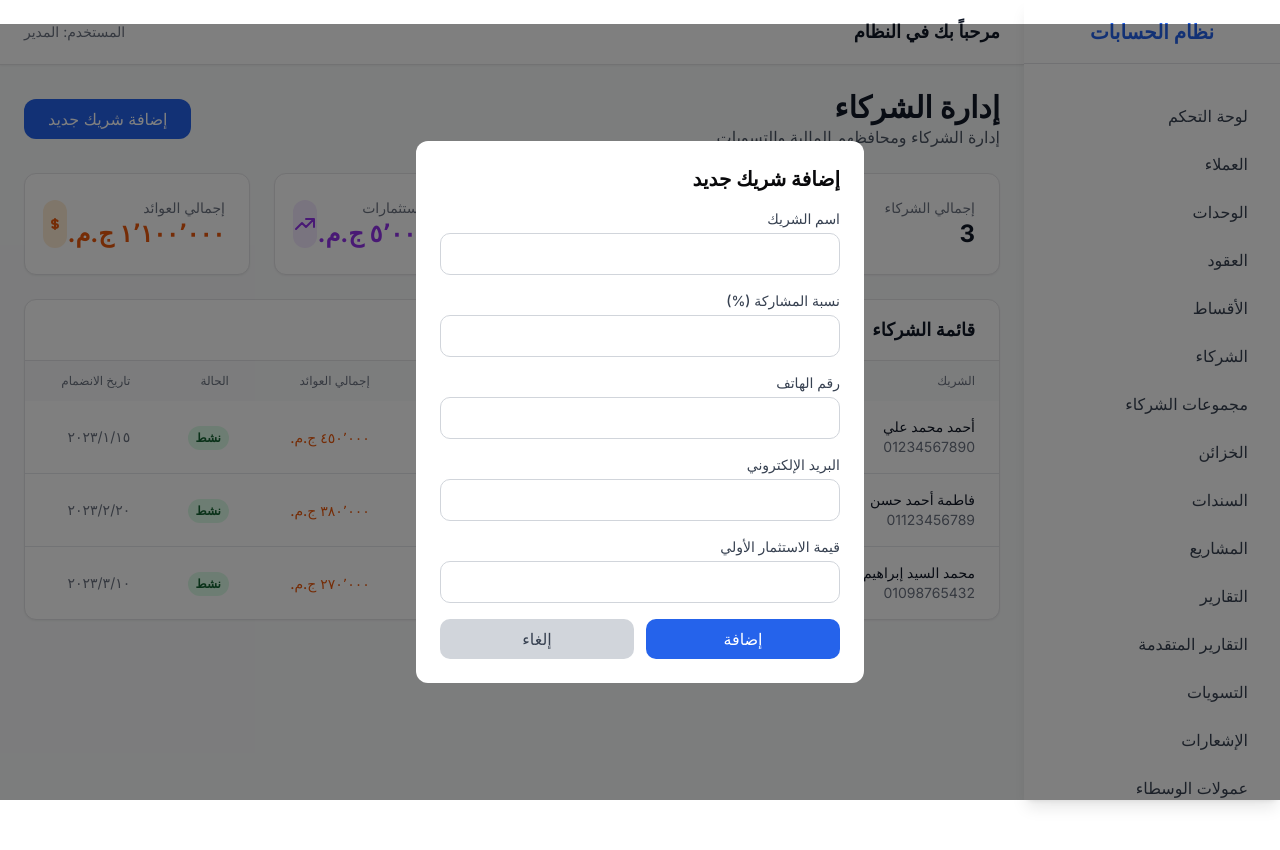
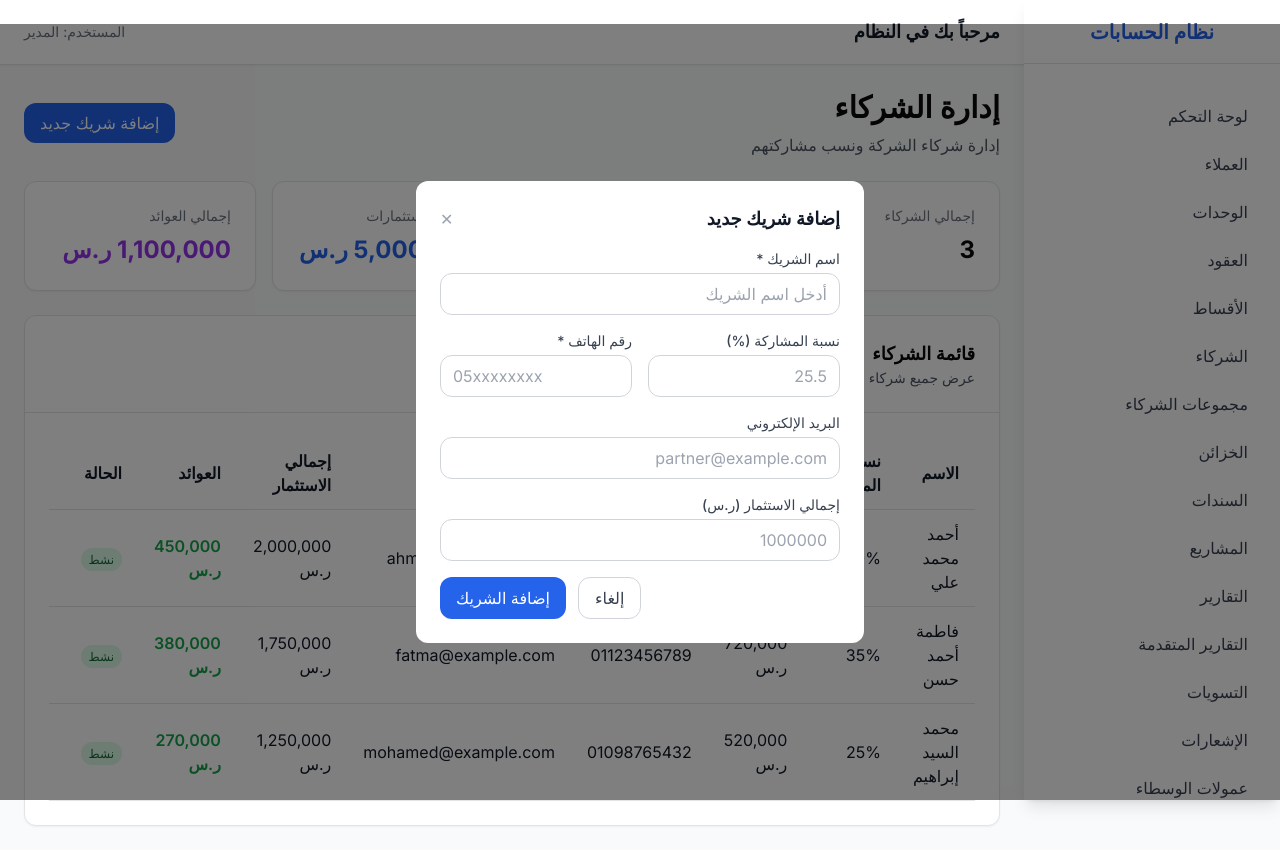
Before and after one commit to hagagmohamed702-create/Go-away-, a Next.js app: page /partners in a window 1280 px wide. Both pictures are taken after a click on the button "إضافة شريك جديد". Before the commit the page ends 800 px from the top, so only its background shows below. Built offline with nearby package versions, Linux system fonts and the light colour scheme.

Commit message:
🔧 FIX: Resolve API and UI Issues - Fix partners page add functionality with proper error handling - Improve client and units data fetching - Add comprehensive validation and error messages - Enhance user experience with loading states

```diff
--- a/app/partners/page.tsx
+++ b/app/partners/page.tsx
@@ -18,6 +18,7 @@ interface Partner {
 export default function PartnersPage() {
   const [partners, setPartners] = useState<Partner[]>([])
   const [loading, setLoading] = useState(true)
+  const [error, setError] = useState('')
   const [showAddForm, setShowAddForm] = useState(false)
   const [newPartner, setNewPartner] = useState({
     name: '',
@@ -27,27 +28,49 @@ export default function PartnersPage() {
     totalInvestment: ''
   })
 
-  useEffect(() => {
-    fetchPartners()
-  }, [])
-
+  // Fetch partners
   const fetchPartners = async () => {
     try {
+      setLoading(true)
+      setError('')
       const response = await fetch('/api/partners')
       const data = await response.json()
+
       if (data.success) {
-        setPartners(data.data)
+        setPartners(data.data || [])
+      } else {
+        setError(data.error || 'خطأ في جلب البيانات')
       }
-    } catch (error) {
-      console.error('Error fetching partners:', error)
+    } catch (err) {
+      console.error('Error fetching partners:', err)
+      setError('خطأ في الاتصال بالخادم')
     } finally {
       setLoading(false)
     }
   }
 
+  useEffect(() => {
+    fetchPartners()
+  }, [])
+
+  // Add new partner
   const handleAddPartner = async (e: React.FormEvent) => {
     e.preventDefault()
+
     try {
+      setError('')
+
+      // Validation
+      if (!newPartner.name.trim()) {
+        setError('يرجى إدخال اسم الشريك')
+        return
+      }
+
+      if (!newPartner.phone.trim()) {
+        setError('يرجى إدخال رقم الهاتف')
+        return
+      }
+
       const response = await fetch('/api/partners', {
         method: 'POST',
         headers: {
@@ -55,14 +78,16 @@ export default function PartnersPage() {
         },
         body: JSON.stringify({
           name: newPartner.name,
-          sharePercentage: parseFloat(newPartner.sharePercentage),
+          sharePercentage: parseFloat(newPartner.sharePercentage) || 0,
           phone: newPartner.phone,
           email: newPartner.email,
-          totalInvestment: parseFloat(newPartner.totalInvestment)
+          totalInvestment: parseFloat(newPartner.totalInvestment) || 0
         }),
       })
 
-      if (response.ok) {
+      const result = await response.json()
+
+      if (result.success) {
         await fetchPartners()
         setShowAddForm(false)
         setNewPartner({
@@ -73,243 +98,259 @@ export default function PartnersPage() {
           totalInvestment: ''
         })
         alert('تم إضافة الشريك بنجاح!')
+      } else {
+        setError(result.error || 'خطأ في إضافة الشريك')
       }
-    } catch (error) {
-      console.error('Error adding partner:', error)
-      alert('حدث خطأ في إضافة الشريك')
+    } catch (err) {
+      console.error('Error adding partner:', err)
+      setError('خطأ في الاتصال بالخادم')
     }
   }
 
-  const formatCurrency = (amount: number) => {
-    return new Intl.NumberFormat('ar-EG', {
-      style: 'currency',
-      currency: 'EGP',
-      minimumFractionDigits: 0,
-    }).format(amount)
-  }
+  // Calculate stats
+  const totalInvestment = partners.reduce((sum, partner) => sum + partner.totalInvestment, 0)
+  const totalReturns = partners.reduce((sum, partner) => sum + partner.totalReturns, 0)
+  const activePartners = partners.filter(p => p.status === 'نشط').length
 
   if (loading) {
     return (
-      <div className="p-6 flex justify-center items-center min-h-64">
-        <div className="text-lg text-gray-600">جاري تحميل بيانات الشركاء...</div>
+      <div className="p-6">
+        <div className="animate-pulse space-y-4">
+          <div className="h-8 bg-gray-200 rounded w-1/4"></div>
+          <div className="h-64 bg-gray-200 rounded"></div>
+        </div>
       </div>
     )
   }
 
   return (
     <div className="p-6 space-y-6" dir="rtl">
-      {/* Header */}
       <div className="flex justify-between items-center">
         <div>
-          <h1 className="text-3xl font-bold text-gray-900">إدارة الشركاء</h1>
-          <p className="text-gray-600">إدارة الشركاء ومحافظهم المالية والتسويات</p>
+          <h1 className="text-3xl font-bold mb-2">إدارة الشركاء</h1>
+          <p className="text-gray-600">إدارة شركاء الشركة ونسب مشاركتهم</p>
         </div>
         <button
           onClick={() => setShowAddForm(true)}
-          className="bg-blue-600 text-white px-6 py-2 rounded-lg hover:bg-blue-700 transition-colors"
+          className="bg-blue-600 hover:bg-blue-700 text-white px-4 py-2 rounded-lg transition-colors"
         >
           إضافة شريك جديد
         </button>
       </div>
 
-      {/* Stats Cards */}
-      <div className="grid gap-6 md:grid-cols-2 lg:grid-cols-4">
-        <div className="bg-white p-6 rounded-lg shadow-sm border">
-          <div className="flex items-center justify-between">
-            <div>
-              <p className="text-sm font-medium text-gray-500">إجمالي الشركاء</p>
-              <p className="text-2xl font-bold text-gray-900">{partners.length}</p>
+      {error && (
+        <div className="bg-red-50 border border-red-200 text-red-700 px-4 py-3 rounded-lg">
+          {error}
+          <button
+            onClick={() => setError('')}
+            className="float-left text-red-500 hover:text-red-700"
+          >
+            ✕
+          </button>
         </div>
-            <div className="w-12 h-12 bg-blue-100 rounded-lg flex items-center justify-center">
-              <svg className="w-6 h-6 text-blue-600" fill="none" stroke="currentColor" viewBox="0 0 24 24">
-                <path strokeLinecap="round" strokeLinejoin="round" strokeWidth={2} d="M17 20h5v-2a3 3 0 00-5.356-1.857M17 20H7m10 0v-2c0-.656-.126-1.283-.356-1.857M7 20H2v-2a3 3 0 015.356-1.857M7 20v-2c0-.656.126-1.283.356-1.857m0 0a5.002 5.002 0 019.288 0M15 7a3 3 0 11-6 0 3 3 0 016 0zm6 3a2 2 0 11-4 0 2 2 0 014 0zM7 10a2 2 0 11-4 0 2 2 0 014 0z" />
-              </svg>
+      )}
+
+      {/* Stats */}
+      <div className="grid gap-4 md:grid-cols-4">
+        <div className="bg-white p-6 rounded-lg border shadow-sm">
+          <h3 className="text-sm font-medium text-gray-500">إجمالي الشركاء</h3>
+          <div className="text-2xl font-bold mt-2">{partners.length}</div>
+        </div>
+        <div className="bg-white p-6 rounded-lg border shadow-sm">
+          <h3 className="text-sm font-medium text-gray-500">الشركاء النشطون</h3>
+          <div className="text-2xl font-bold text-green-600 mt-2">{activePartners}</div>
+        </div>
+        <div className="bg-white p-6 rounded-lg border shadow-sm">
+          <h3 className="text-sm font-medium text-gray-500">إجمالي الاستثمارات</h3>
+          <div className="text-2xl font-bold text-blue-600 mt-2">
+            {totalInvestment.toLocaleString()} ر.س
+          </div>
+        </div>
+        <div className="bg-white p-6 rounded-lg border shadow-sm">
+          <h3 className="text-sm font-medium text-gray-500">إجمالي العوائد</h3>
+          <div className="text-2xl font-bold text-purple-600 mt-2">
+            {totalReturns.toLocaleString()} ر.س
           </div>
         </div>
       </div>
 
-        <div className="bg-white p-6 rounded-lg shadow-sm border">
-          <div className="flex items-center justify-between">
-            <div>
-              <p className="text-sm font-medium text-gray-500">إجمالي المحافظ</p>
-              <p className="text-2xl font-bold text-green-600">
-                {formatCurrency(partners.reduce((sum, p) => sum + p.walletBalance, 0))}
-              </p>
+      {/* Partners List */}
+      <div className="bg-white rounded-lg border shadow-sm">
+        <div className="p-6 border-b">
+          <h2 className="text-lg font-semibold">قائمة الشركاء</h2>
+          <p className="text-sm text-gray-600">عرض جميع شركاء الشركة</p>
         </div>
-            <div className="w-12 h-12 bg-green-100 rounded-lg flex items-center justify-center">
-              <svg className="w-6 h-6 text-green-600" fill="none" stroke="currentColor" viewBox="0 0 24 24">
-                <path strokeLinecap="round" strokeLinejoin="round" strokeWidth={2} d="M12 8c-1.657 0-3 .895-3 2s1.343 2 3 2 3 .895 3 2-1.343 2-3 2m0-8c1.11 0 2.08.402 2.599 1M12 8V7m0 1v8m0 0v1m0-1c-1.11 0-2.08-.402-2.599-1" />
-              </svg>
+        <div className="p-6">
+          {partners.length === 0 ? (
+            <div className="text-center py-8 text-gray-500">
+              لا توجد شركاء مسجلين حتى الآن
             </div>
+          ) : (
+            <div className="overflow-x-auto">
+              <table className="w-full">
+                <thead className="border-b">
+                  <tr>
+                    <th className="text-right py-3 px-4 font-semibold text-gray-900">الاسم</th>
+                    <th className="text-right py-3 px-4 font-semibold text-gray-900">نسبة المشاركة</th>
+                    <th className="text-right py-3 px-4 font-semibold text-gray-900">رصيد المحفظة</th>
+                    <th className="text-right py-3 px-4 font-semibold text-gray-900">الهاتف</th>
+                    <th className="text-right py-3 px-4 font-semibold text-gray-900">البريد الإلكتروني</th>
+                    <th className="text-right py-3 px-4 font-semibold text-gray-900">إجمالي الاستثمار</th>
+                    <th className="text-right py-3 px-4 font-semibold text-gray-900">العوائد</th>
+                    <th className="text-right py-3 px-4 font-semibold text-gray-900">الحالة</th>
+                    <th className="text-right py-3 px-4 font-semibold text-gray-900">تاريخ الانضمام</th>
+                  </tr>
+                </thead>
+                <tbody>
+                  {partners.map((partner) => (
+                    <tr key={partner.id} className="border-b hover:bg-gray-50">
+                      <td className="py-3 px-4 font-medium text-gray-900">{partner.name}</td>
+                      <td className="py-3 px-4 text-gray-900">{partner.sharePercentage}%</td>
+                      <td className="py-3 px-4 text-gray-900">
+                        {partner.walletBalance.toLocaleString()} ر.س
+                      </td>
+                      <td className="py-3 px-4 text-gray-900">{partner.phone}</td>
+                      <td className="py-3 px-4 text-gray-900">{partner.email}</td>
+                      <td className="py-3 px-4 text-gray-900">
+                        {partner.totalInvestment.toLocaleString()} ر.س
+                      </td>
+                      <td className="py-3 px-4 text-green-600 font-semibold">
+                        {partner.totalReturns.toLocaleString()} ر.س
+                      </td>
+                      <td className="py-3 px-4">
+                        <span className={`px-2 py-1 text-xs rounded-full ${
+                          partner.status === 'نشط'
+                            ? 'bg-green-100 text-green-800'
+                            : 'bg-red-100 text-red-800'
+                        }`}>
+                          {partner.status}
+                        </span>
+                      </td>
+                      <td className="py-3 px-4 text-gray-900">
+                        {new Date(partner.joinDate).toLocaleDateString('ar-SA')}
+                      </td>
+                    </tr>
+                  ))}
+                </tbody>
+              </table>
+            </div>
+          )}
         </div>
       </div>
 
-        <div className="bg-white p-6 rounded-lg shadow-sm border">
-          <div className="flex items-center justify-between">
-            <div>
-              <p className="text-sm font-medium text-gray-500">إجمالي الاستثمارات</p>
-              <p className="text-2xl font-bold text-purple-600">
-                {formatCurrency(partners.reduce((sum, p) => sum + p.totalInvestment, 0))}
-              </p>
-            </div>
-            <div className="w-12 h-12 bg-purple-100 rounded-lg flex items-center justify-center">
-              <svg className="w-6 h-6 text-purple-600" fill="none" stroke="currentColor" viewBox="0 0 24 24">
-                <path strokeLinecap="round" strokeLinejoin="round" strokeWidth={2} d="M13 7h8m0 0v8m0-8l-8 8-4-4-6 6" />
-              </svg>
-            </div>
-          </div>
-        </div>
-
-        <div className="bg-white p-6 rounded-lg shadow-sm border">
-          <div className="flex items-center justify-between">
-            <div>
-              <p className="text-sm font-medium text-gray-500">إجمالي العوائد</p>
-              <p className="text-2xl font-bold text-orange-600">
-                {formatCurrency(partners.reduce((sum, p) => sum + p.totalReturns, 0))}
-              </p>
-            </div>
-            <div className="w-12 h-12 bg-orange-100 rounded-lg flex items-center justify-center">
-              <svg className="w-6 h-6 text-orange-600" fill="none" stroke="currentColor" viewBox="0 0 24 24">
-                <path strokeLinecap="round" strokeLinejoin="round" strokeWidth={2} d="M12 8c-1.657 0-3 .895-3 2s1.343 2 3 2 3 .895 3 2-1.343 2-3 2m0-8c1.11 0 2.08.402 2.599 1M12 8V7m0 1v8m0 0v1m0-1c-1.11 0-2.08-.402-2.599-1" />
-              </svg>
-            </div>
-          </div>
-        </div>
-      </div>
-
-      {/* Add Partner Form Modal */}
+      {/* Add Partner Modal */}
       {showAddForm && (
         <div className="fixed inset-0 bg-black bg-opacity-50 flex items-center justify-center z-50">
           <div className="bg-white rounded-lg p-6 w-full max-w-md mx-4">
-            <h2 className="text-xl font-bold mb-4">إضافة شريك جديد</h2>
+            <div className="flex justify-between items-center mb-4">
+              <h3 className="text-lg font-semibold text-gray-900">إضافة شريك جديد</h3>
+              <button
+                onClick={() => {
+                  setShowAddForm(false)
+                  setError('')
+                }}
+                className="text-gray-400 hover:text-gray-600"
+              >
+                ✕
+              </button>
+            </div>
+
             <form onSubmit={handleAddPartner} className="space-y-4">
               <div>
-                <label className="block text-sm font-medium text-gray-700 mb-1">اسم الشريك</label>
+                <label className="block text-sm font-medium text-gray-700 mb-1">
+                  اسم الشريك *
+                </label>
                 <input
                   type="text"
                   value={newPartner.name}
                   onChange={(e) => setNewPartner({ ...newPartner, name: e.target.value })}
-                  className="w-full px-3 py-2 border border-gray-300 rounded-md"
+                  className="w-full border border-gray-300 rounded-lg px-3 py-2 focus:ring-2 focus:ring-blue-500 focus:border-blue-500"
+                  placeholder="أدخل اسم الشريك"
                   required
                 />
               </div>
+
+              <div className="grid grid-cols-2 gap-4">
                 <div>
-                <label className="block text-sm font-medium text-gray-700 mb-1">نسبة المشاركة (%)</label>
+                  <label className="block text-sm font-medium text-gray-700 mb-1">
+                    نسبة المشاركة (%)
+                  </label>
                   <input
                     type="number"
-                  step="0.01"
+                    min="0"
+                    max="100"
+                    step="0.1"
                     value={newPartner.sharePercentage}
                     onChange={(e) => setNewPartner({ ...newPartner, sharePercentage: e.target.value })}
-                  className="w-full px-3 py-2 border border-gray-300 rounded-md"
-                  required
+                    className="w-full border border-gray-300 rounded-lg px-3 py-2 focus:ring-2 focus:ring-blue-500 focus:border-blue-500"
+                    placeholder="25.5"
                   />
                 </div>
+
                 <div>
-                <label className="block text-sm font-medium text-gray-700 mb-1">رقم الهاتف</label>
+                  <label className="block text-sm font-medium text-gray-700 mb-1">
+                    رقم الهاتف *
+                  </label>
                   <input
                     type="tel"
                     value={newPartner.phone}
                     onChange={(e) => setNewPartner({ ...newPartner, phone: e.target.value })}
-                  className="w-full px-3 py-2 border border-gray-300 rounded-md"
+                    className="w-full border border-gray-300 rounded-lg px-3 py-2 focus:ring-2 focus:ring-blue-500 focus:border-blue-500"
+                    placeholder="05xxxxxxxx"
+                    required
                   />
                 </div>
+              </div>
+
               <div>
-                <label className="block text-sm font-medium text-gray-700 mb-1">البريد الإلكتروني</label>
+                <label className="block text-sm font-medium text-gray-700 mb-1">
+                  البريد الإلكتروني
+                </label>
                 <input
                   type="email"
                   value={newPartner.email}
                   onChange={(e) => setNewPartner({ ...newPartner, email: e.target.value })}
-                  className="w-full px-3 py-2 border border-gray-300 rounded-md"
+                  className="w-full border border-gray-300 rounded-lg px-3 py-2 focus:ring-2 focus:ring-blue-500 focus:border-blue-500"
+                  placeholder="partner@example.com"
                 />
               </div>
+
               <div>
-                <label className="block text-sm font-medium text-gray-700 mb-1">قيمة الاستثمار الأولي</label>
+                <label className="block text-sm font-medium text-gray-700 mb-1">
+                  إجمالي الاستثمار (ر.س)
+                </label>
                 <input
                   type="number"
+                  min="0"
                   value={newPartner.totalInvestment}
                   onChange={(e) => setNewPartner({ ...newPartner, totalInvestment: e.target.value })}
-                  className="w-full px-3 py-2 border border-gray-300 rounded-md"
+                  className="w-full border border-gray-300 rounded-lg px-3 py-2 focus:ring-2 focus:ring-blue-500 focus:border-blue-500"
+                  placeholder="1000000"
                 />
               </div>
-              <div className="flex gap-3">
+
+              <div className="flex justify-end gap-3 mt-6">
+                <button
+                  type="button"
+                  onClick={() => {
+                    setShowAddForm(false)
+                    setError('')
+                  }}
+                  className="px-4 py-2 text-gray-700 border border-gray-300 rounded-lg hover:bg-gray-50 transition-colors"
+                >
+                  إلغاء
+                </button>
                 <button
                   type="submit"
-                  className="flex-1 bg-blue-600 text-white py-2 rounded-md hover:bg-blue-700"
+                  className="px-4 py-2 bg-blue-600 text-white rounded-lg hover:bg-blue-700 transition-colors"
                 >
-                  إضافة
-                </button>
-                <button
-                  type="button"
-                  onClick={() => setShowAddForm(false)}
-                  className="flex-1 bg-gray-300 text-gray-700 py-2 rounded-md hover:bg-gray-400"
-                >
-                  إلغاء
+                  إضافة الشريك
                 </button>
               </div>
             </form>
           </div>
         </div>
       )}
-
-      {/* Partners Table */}
-      <div className="bg-white rounded-lg shadow-sm border overflow-hidden">
-        <div className="px-6 py-4 border-b">
-          <h2 className="text-lg font-semibold text-gray-900">قائمة الشركاء</h2>
-        </div>
-        <div className="overflow-x-auto">
-          <table className="w-full">
-            <thead className="bg-gray-50">
-              <tr>
-                <th className="px-6 py-3 text-right text-xs font-medium text-gray-500 uppercase">الشريك</th>
-                <th className="px-6 py-3 text-right text-xs font-medium text-gray-500 uppercase">نسبة المشاركة</th>
-                <th className="px-6 py-3 text-right text-xs font-medium text-gray-500 uppercase">رصيد المحفظة</th>
-                <th className="px-6 py-3 text-right text-xs font-medium text-gray-500 uppercase">إجمالي الاستثمار</th>
-                <th className="px-6 py-3 text-right text-xs font-medium text-gray-500 uppercase">إجمالي العوائد</th>
-                <th className="px-6 py-3 text-right text-xs font-medium text-gray-500 uppercase">الحالة</th>
-                <th className="px-6 py-3 text-right text-xs font-medium text-gray-500 uppercase">تاريخ الانضمام</th>
-              </tr>
-            </thead>
-            <tbody className="divide-y divide-gray-200">
-              {partners.map((partner) => (
-                <tr key={partner.id} className="hover:bg-gray-50">
-                  <td className="px-6 py-4">
-                    <div>
-                      <div className="text-sm font-medium text-gray-900">{partner.name}</div>
-                      <div className="text-sm text-gray-500">{partner.phone}</div>
-                    </div>
-                  </td>
-                  <td className="px-6 py-4">
-                    <span className="text-sm font-medium text-blue-600">{partner.sharePercentage}%</span>
-                  </td>
-                  <td className="px-6 py-4">
-                    <span className="text-sm font-medium text-green-600">
-                      {formatCurrency(partner.walletBalance)}
-                    </span>
-                  </td>
-                  <td className="px-6 py-4">
-                    <span className="text-sm text-gray-900">
-                      {formatCurrency(partner.totalInvestment)}
-                    </span>
-                  </td>
-                  <td className="px-6 py-4">
-                    <span className="text-sm font-medium text-orange-600">
-                      {formatCurrency(partner.totalReturns)}
-                    </span>
-                  </td>
-                  <td className="px-6 py-4">
-                    <span className="inline-flex px-2 py-1 text-xs font-semibold rounded-full bg-green-100 text-green-800">
-                      {partner.status}
-                    </span>
-                  </td>
-                  <td className="px-6 py-4 text-sm text-gray-500">
-                    {new Date(partner.joinDate).toLocaleDateString('ar-EG')}
-                  </td>
-                </tr>
-              ))}
-            </tbody>
-          </table>
-        </div>
-      </div>
     </div>
   )
 }
```
Lines whose indentation alone changed are shown as unchanged.
